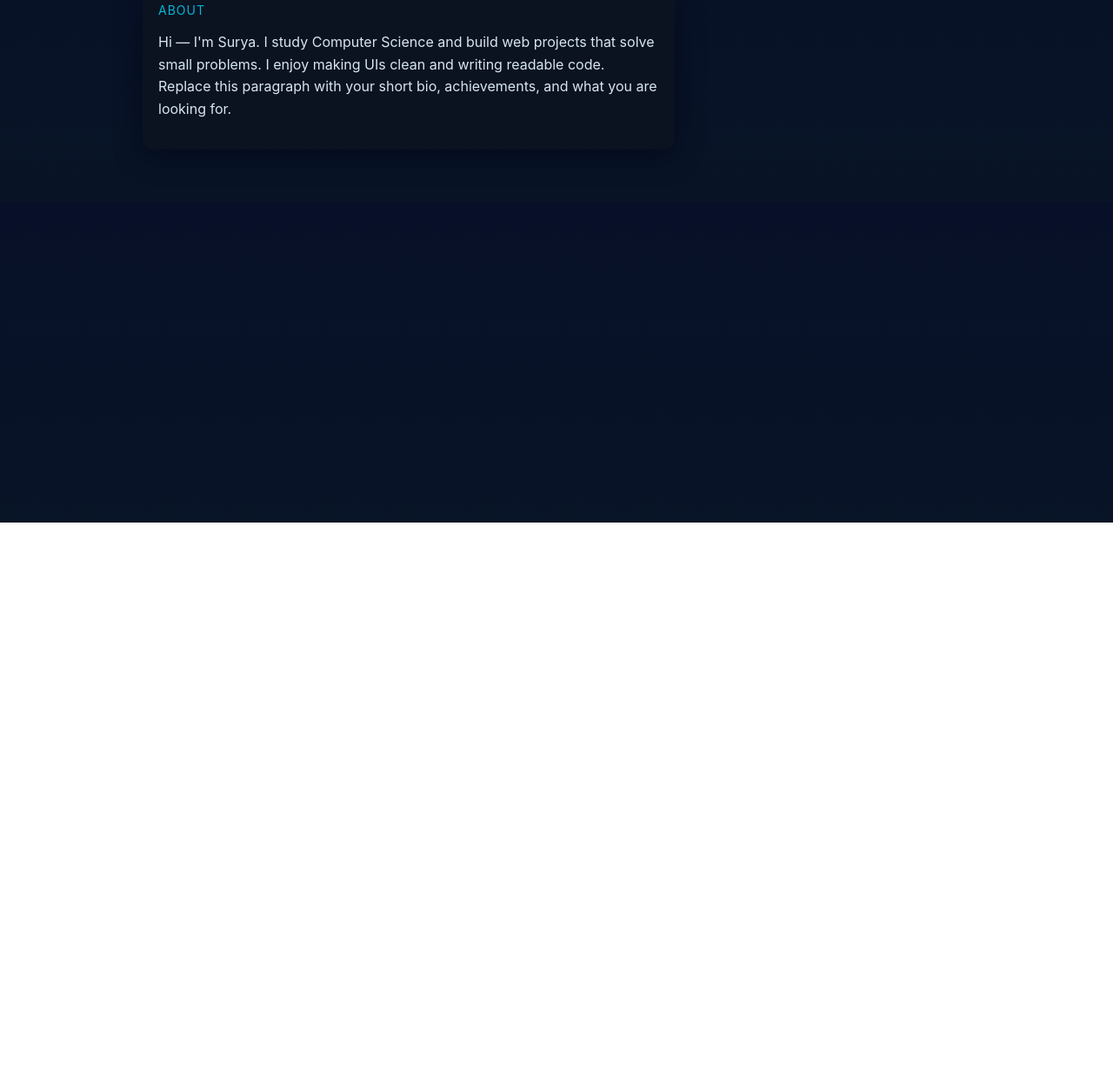
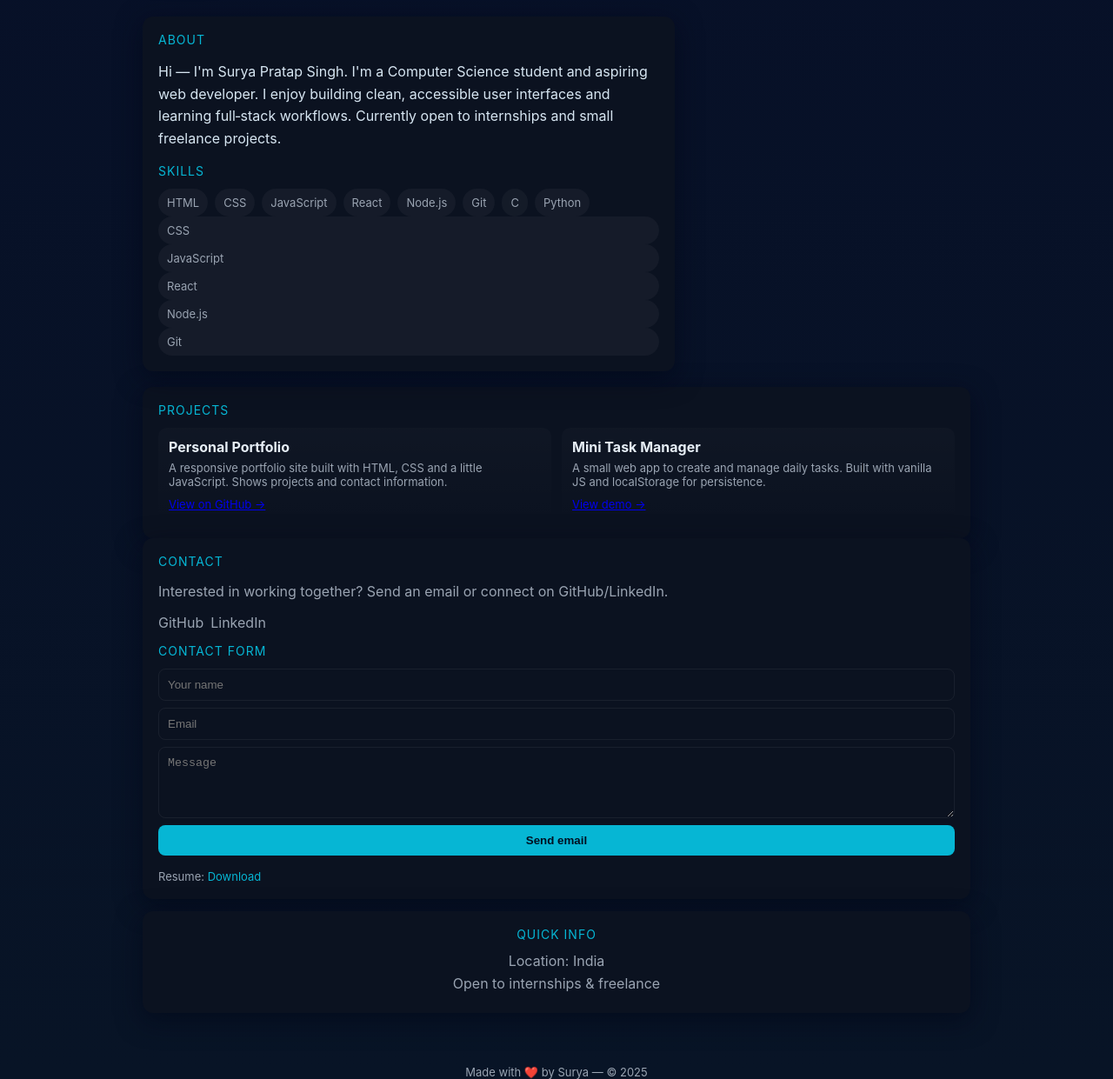
Before and after one commit to SuryaX096/suryax096.github.io, a plain HTML site: page index.html in a window 1280 px wide. Shown: the part 199-1440 px from the top of the page at 87% size. Before the commit the page ends 800 px from the top, so only its background shows below. Drawn offline with Linux system fonts and the light colour scheme.

Commit message:
Update index.html

```diff
--- a/index.html
+++ b/index.html
@@ -1,10 +1,3 @@
-<!--
-File: index.html
-A single-file responsive portfolio website. Replace placeholders (YOUR_NAME, YOUR_TITLE, BIO, PROJECTS, SOCIAL LINKS) with your own content.
-
-
-Below the HTML is a README section explaining how to publish to GitHub Pages with exact git commands.
--->
 
 
 <!doctype html>
@@ -25,16 +18,13 @@ p.lead{color:var(--muted);margin:6px 0 0}
     nav{margin-left:auto}
     nav a{color:var(--muted);text-decoration:none;margin-left:16px}
 
-
     .grid{display:grid;grid-template-columns:1fr 320px;gap:20px;margin-top:28px}
     .card{background:var(--card);padding:18px;border-radius:12px;box-shadow:0 8px 30px rgba(2,6,23,0.6)}
     .section-title{font-size:14px;color:var(--accent);letter-spacing:1px;text-transform:uppercase;margin-bottom:12px}
 
-
     .about p{line-height:1.6;color:#d7e6f2}
     .skills{display:flex;flex-wrap:wrap;gap:8px;margin-top:12px}
     .skill{background:var(--glass);padding:8px 10px;border-radius:999px;color:var(--muted);font-size:13px}
-
 
     .projects{display:grid;grid-template-columns:repeat(auto-fit,minmax(220px,1fr));gap:12px}
     .proj{background:linear-gradient(180deg,rgba(255,255,255,0.02),transparent);padding:12px;border-radius:10px}
@@ -42,14 +32,11 @@ nav a{color:var(--muted);text-decoration:none;margin-left:16px}
     .proj p{margin:0;color:var(--muted);font-size:13px}
     .proj a{display:inline-block;margin-top:10px;font-size:13px}
 
-
     .contact form{display:flex;flex-direction:column;gap:8px}
     input,textarea{background:transparent;border:1px solid rgba(255,255,255,0.06);padding:10px;border-radius:8px;color:#e8f6ff}
     button{background:var(--accent);border:0;padding:10px 12px;border-radius:8px;color:#021021;font-weight:600;cursor:pointer}
 
-
     footer{margin-top:28px;text-align:center;color:var(--muted);font-size:13px}
-
 
     @media (max-width:900px){.grid{grid-template-columns:1fr}.avatar{width:80px;height:80px;font-size:28px}.container{padding:16px}}
   </style>
@@ -58,10 +45,10 @@ footer{margin-top:28px;text-align:center;color:var(--muted);font-size:13px}
   <div class="container">
     <header>
       <div style="display:flex;gap:16px;align-items:center">
-<div class="avatar">SY</div>
+        <div class="avatar" style="padding:6px;background:linear-gradient(135deg,var(--accent),#6366f1);border-radius:14px"><img src="/mnt/data/display pic.jpg" alt="Surya Pratap Singh" style="width:96px;height:96px;border-radius:12px;object-fit:cover"></div>
         <div>
-<h1>Surya Pratap <span style="color:var(--accent);font-weight:600">— Web Developer</span></h1>
-<p class="lead">I build responsive websites and small web apps. Currently learning full-stack development and making clean UI/UX for real users.</p>
+          <h1>Surya Pratap Singh <span style="color:var(--accent);font-weight:600">— Web Developer<\/span><\/h1>
+          <p class="lead">I build responsive websites and web apps. I’m a CSE student focused on frontend development, clean UI/UX and practical projects that solve real problems.</p>
         </div>
       </div>
       <nav>
@@ -71,12 +58,89 @@ footer{margin-top:28px;text-align:center;color:var(--muted);font-size:13px}
       </nav>
     </header>
 
-
     <div class="grid">
       <main>
         <section id="about" class="card about">
           <div class="section-title">About</div>
-<p>Hi — I'm Surya. I study Computer Science and build web projects that solve small problems. I enjoy making UIs clean and writing readable code. Replace this paragraph with your short bio, achievements, and what you are looking for.</p>
+          <p>Hi — I'm Surya Pratap Singh. I'm a Computer Science student and aspiring web developer. I enjoy building clean, accessible user interfaces and learning full‑stack workflows. Currently open to internships and small freelance projects.</p>
 
+          <div class="section-title">Skills</div>
+          <div class="skills">
+            <div class="skill">HTML</div>
+            <div class="skill">CSS</div>
+            <div class="skill">JavaScript</div>
+            <div class="skill">React</div>
+            <div class="skill">Node.js</div>
+            <div class="skill">Git</div>
+            <div class="skill">C</div>
+            <div class="skill">Python</div>
+          </div>
+            <div class="skill">CSS</div>
+            <div class="skill">JavaScript</div>
+            <div class="skill">React</div>
+            <div class="skill">Node.js</div>
+            <div class="skill">Git</div>
+          </div>
+        </section>
 
+        <section id="projects" class="card" style="margin-top:18px">
+          <div class="section-title">Projects</div>
+          <div class="projects">
+            <article class="proj">
+              <h3>Personal Portfolio</h3>
+              <p>A responsive portfolio site built with HTML, CSS and a little JavaScript. Shows projects and contact information.</p>
+              <a href="https://github.com/suryax096/suryax096.github.io" target="_blank">View on GitHub →</a>
+            </article>
+
+            <article class="proj">
+              <h3>Mini Task Manager</h3>
+              <p>A small web app to create and manage daily tasks. Built with vanilla JS and localStorage for persistence.</p>
+              <a href="#">View demo →</a>
+            </article>
+
+            <!-- Add more projects -->
+          </div>
+        </section>
+
+      </main>
+
+      <aside>
+        <div class="card">
+          <div class="section-title">Contact</div>
+          <p style="color:var(--muted)">Interested in working together? Send an email or connect on GitHub/LinkedIn.</p>
+          <div style="margin-top:10px;display:flex;gap:8px">
+            <a href="https://github.com/suryax096" target="_blank" rel="noopener" style="color:var(--muted);text-decoration:none">GitHub</a>
+            <a href="https://linkedin.com/in/YOUR_LINKEDIN" target="_blank" rel="noopener" style="color:var(--muted);text-decoration:none">LinkedIn</a>
+          </div>
+
+          <div style="margin-top:14px" class="section-title">Contact Form</div>
+          <div class="contact">
+            <form action="mailto:your@email.com" method="post" enctype="text/plain">
+              <input type="text" name="name" placeholder="Your name" required>
+              <input type="email" name="email" placeholder="Email" required>
+              <textarea name="message" rows="4" placeholder="Message" required></textarea>
+              <button type="submit">Send email</button>
+            </form>
+          </div>
+
+          <div style="margin-top:16px;color:var(--muted);font-size:13px">Resume: <a href="#" style="color:var(--accent);text-decoration:none">Download</a></div>
+        </div>
+
+        <div class="card" style="margin-top:14px;text-align:center">
+          <div class="section-title">Quick Info</div>
+          <p style="margin:6px 0;color:var(--muted)">Location: India</p>
+          <p style="margin:6px 0;color:var(--muted)">Open to internships & freelance</p>
+        </div>
+      </aside>
+    </div>
+
+    <footer>
+      <div>Made with ❤️ by Surya — <span style="color:var(--muted)">© <span id="year"></span></span></div>
+    </footer>
+  </div>
+
+  <script>
+    document.getElementById('year').textContent = new Date().getFullYear();
+  </script>
+</body>
 </html>
```
Lines whose indentation alone changed are shown as unchanged.
